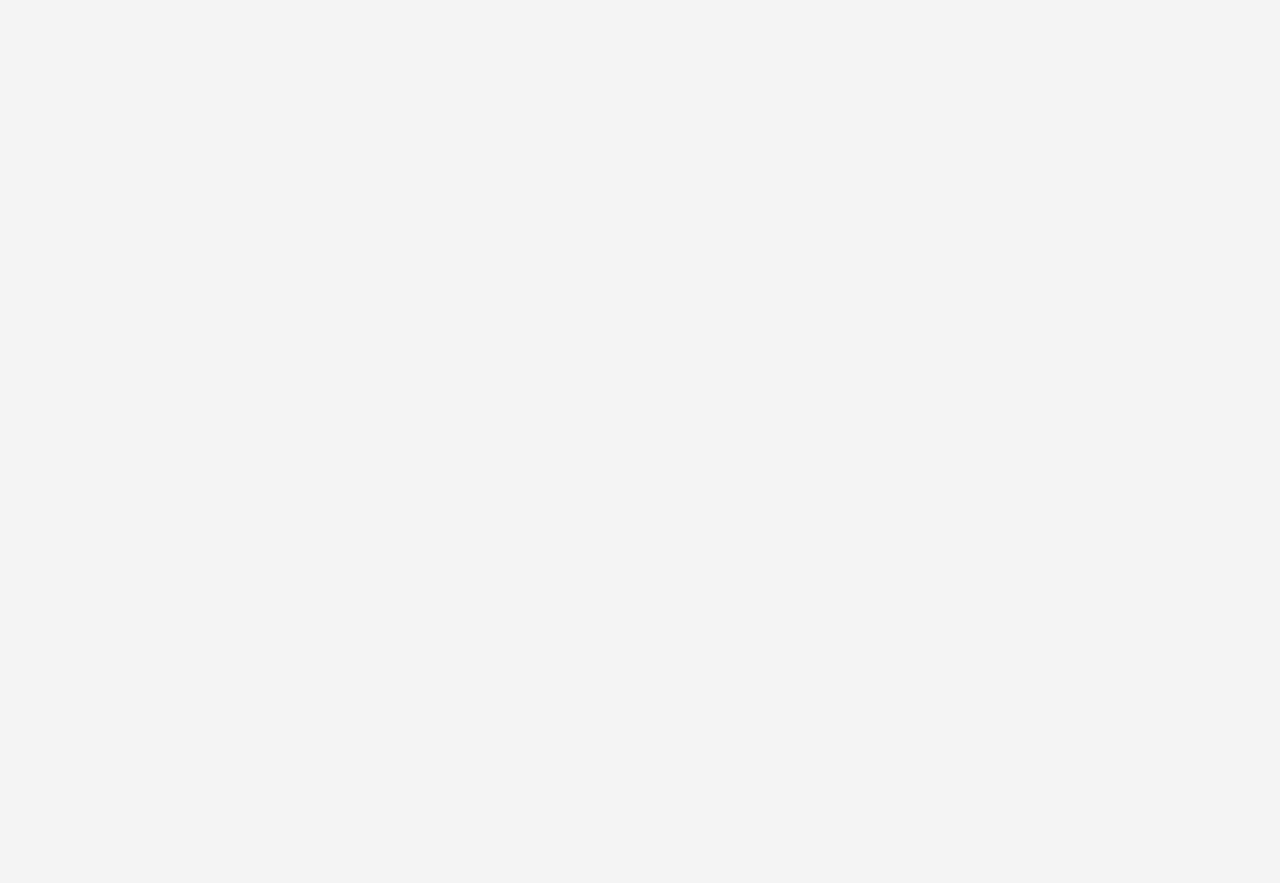
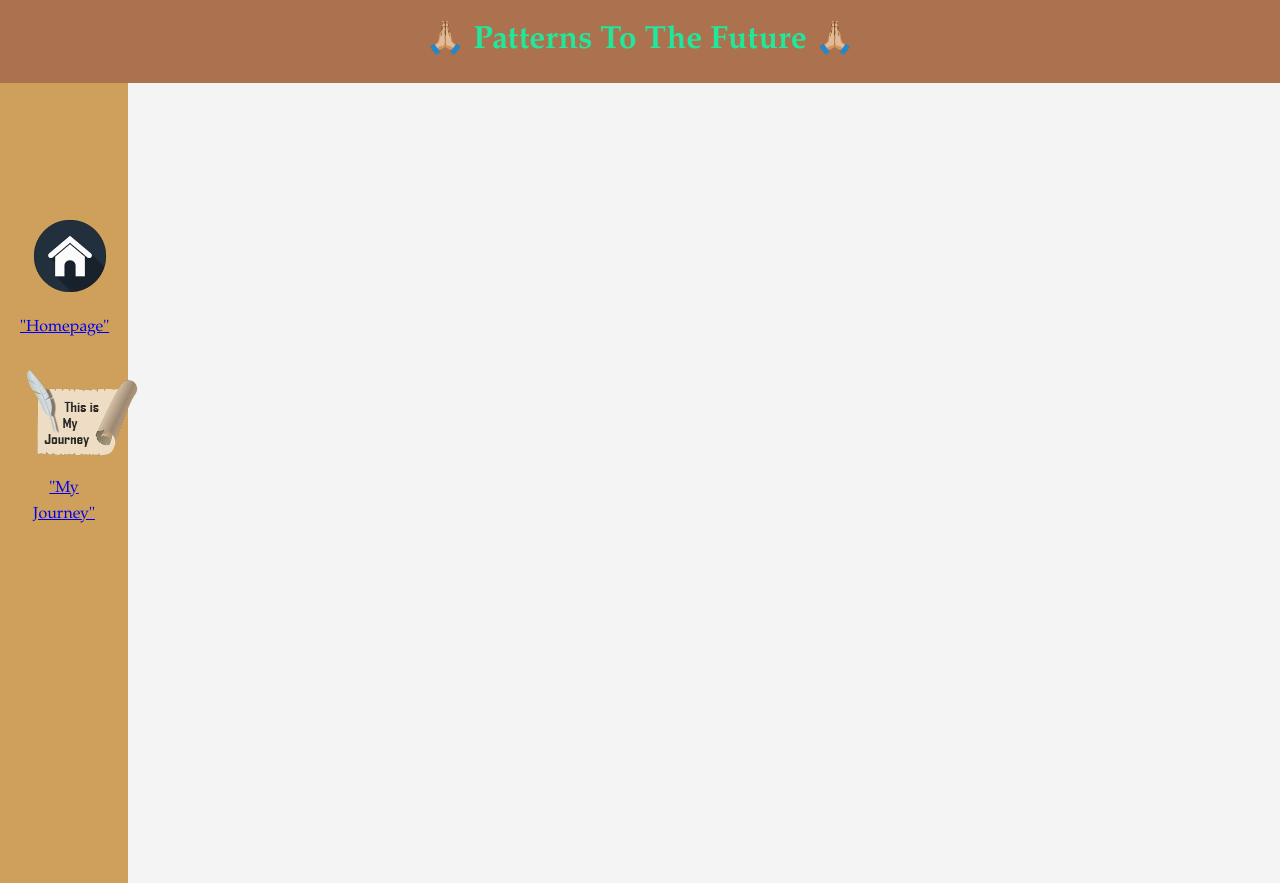
Before and after one commit to Micosz/6709650235_MyCSTUStory, a plain HTML site: page myfuture.html in a window 1280 px wide. Before the commit the page ends 800 px from the top, so only its background shows below. Drawn offline with Linux system fonts and the light colour scheme.

Commit message:
4.Link All Page And Make Them Ready To Use

```diff
--- a/myfuture.html
+++ b/myfuture.html
@@ -7,6 +7,18 @@
     <link rel="stylesheet" href="mystyle.css">
 </head>
 <body>
+    <header class="Header">
+        <h1> 🙏🏼 Patterns To The Future 🙏🏼 </h1>
+    </header>
 
+    <nav class="Navigationbar">
+       <ul class="UnOrderlistbar">
+           <br><br><br><br>
+           <li> <img src="resources/Homepage.png" width="100" height="100"> </li>
+           <li> <a href="index.html">"Homepage"</a> </li> <br>
+           <li> <img src="resources/My-Journey.png" width="120" height="100"> </li>
+           <li> <a href="myjourney.html">"My Journey"</a> </li>
+       </ul>
+    </nav>
 </body>
 </html>
--- a/mystyle.css
+++ b/mystyle.css
@@ -1,3 +1,4 @@
+/* CSS For Homepage */
 body, h1, h2, p {
     margin: 0;
     padding: 0;
@@ -12,12 +13,14 @@ body {
     color: #d6d1d1;
 }
 
-.HomeHeader {
+.Header {
     background: #ac714f;
     color: #fff;
     padding: 1em 0;
     text-align: center;
     color: rgb(33, 231, 155);
+    position: sticky;
+    top: 0px;
 }
 
 .HomePictureRight {
@@ -25,6 +28,7 @@ body {
     margin-left: 20px;
     max-width: 300px;
     height: auto;
+    width: 50%;
 }
 
 section {
@@ -48,3 +52,91 @@ section {
     display: flex;
     justify-content: center;
 }
+
+.Navigationbar {
+    position: sticky;
+    top: 0px;
+    background-color: #cea05b;
+    padding: 15px;
+    text-align: center;
+    float: left;
+    width: 10%;
+    height: 100vh;
+    list-style: none;
+    margin: 0;
+    padding: 0;
+}
+
+.UnOrderlistbar {
+    list-style: none;
+    margin: 0;
+    padding: 20px;
+}
+
+/* CSS For Homepage END */
+/* CSS For Journal */
+
+.Header {
+    background: #ac714f;
+    color: #fff;
+    padding: 1em 0;
+    text-align: center;
+    color: rgb(33, 231, 155);
+    position: sticky;
+    top: 0px;
+}
+
+.Navigationbar {
+    position: sticky;
+    top: 0px;
+    background-color: #cea05b;
+    padding: 15px;
+    text-align: center;
+    float: left;
+    width: 10%;
+    height: 100vh;
+    list-style: none;
+    margin: 0;
+    padding: 0;
+}
+
+.UnOrderlistbar {
+    list-style: none;
+    margin: 0;
+    padding: 20px;
+}
+
+/* CSS For Journal END*/
+/* CSS For Future */
+
+.Header {
+    background: #ac714f;
+    color: #fff;
+    padding: 1em 0;
+    text-align: center;
+    color: rgb(33, 231, 155);
+    position: sticky;
+    top: 0px;
+}
+
+.Navigationbar {
+    position: sticky;
+    top: 0px;
+    background-color: #cea05b;
+    padding: 15px;
+    text-align: center;
+    float: left;
+    width: 10%;
+    height: 100vh;
+    list-style: none;
+    margin: 0;
+    padding: 0;
+}
+
+.UnOrderlistbar {
+    list-style: none;
+    margin: 0;
+    padding: 20px;
+}
+
+/* CSS For Future END*/
```
Also changed, not shown: index.html (+11 -1 lines), myjourney.html (+12 -0 lines), resources/Homepage.png (added), resources/My-Future.png (added), resources/My-Journey.png (added).
